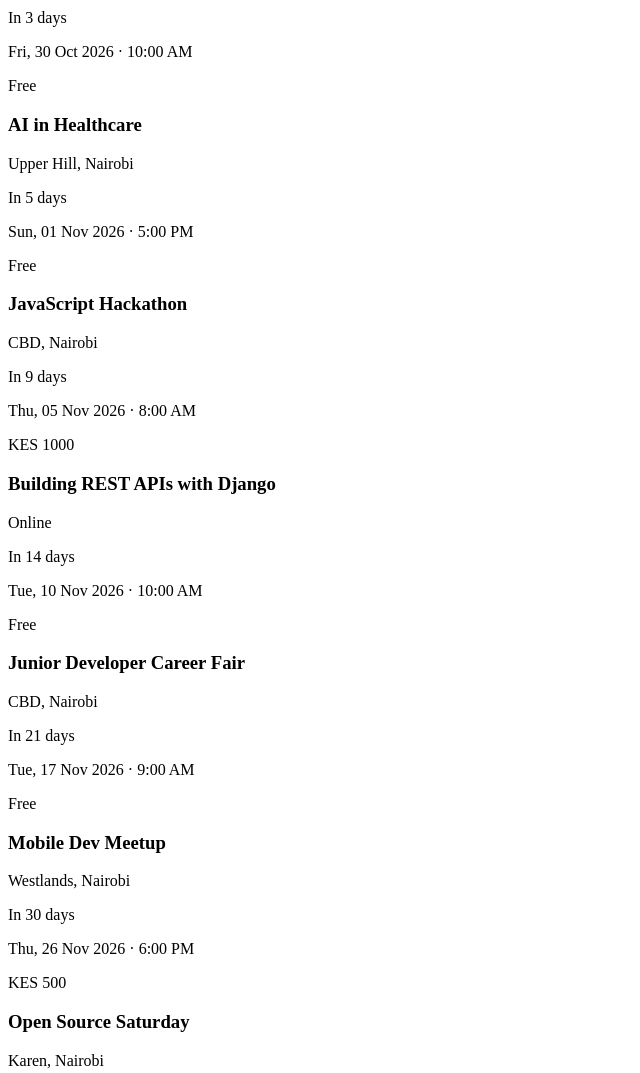
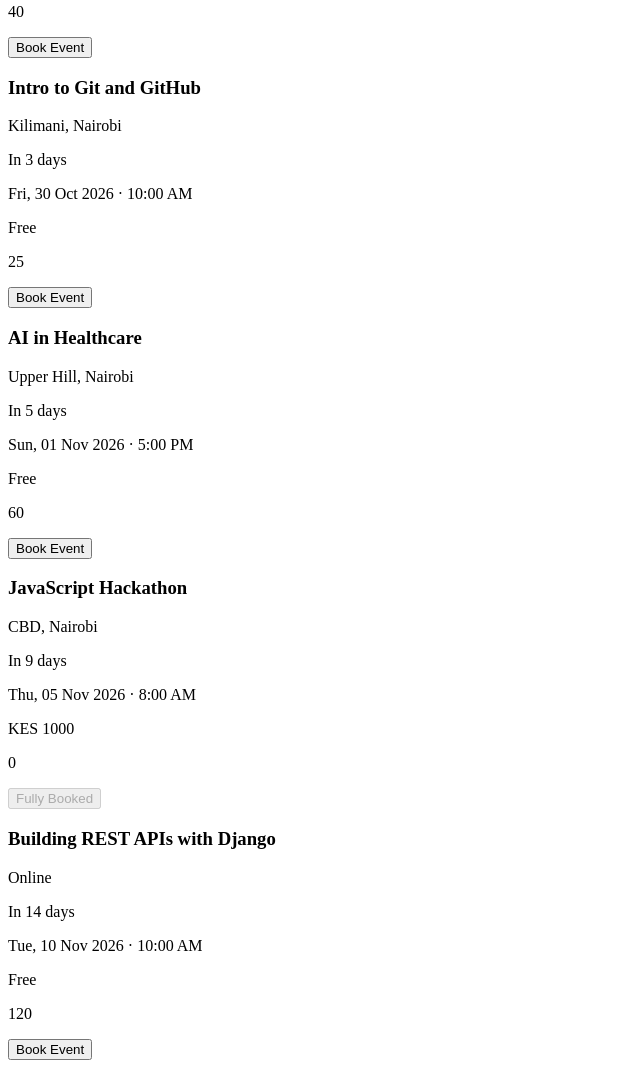
Before and after one commit to macklenton/events_board, a plain HTML site: page index.html in a window 1280 px wide. Shown: the part 1266-2339 px from the top of the page, without its empty margins (0-640 px from the left). Drawn offline with Linux system fonts and the light colour scheme.

Commit message:
Add function thats gets spots left and displays book button

```diff
--- a/index.html
+++ b/index.html
@@ -23,6 +23,7 @@
 
         <div id="upcoming-events"></div>
         <div id="past-events"></div>
+        <div id="container"></div>
 
         <p id="results-count"></p>
         <ul id="event-list"></ul>
--- a/script.js
+++ b/script.js
@@ -4,6 +4,7 @@
 const resultsCount = document.getElementById("results-count")
 const upcomingEvents = document.getElementById("upcoming-events");
 const pastEvents = document.getElementById("past-events")
+const bookbtn = document.getElementById("container")
 console.log("Upcoming summary:", upcomingSummary);
 console.log("Upcoming list:", upcomingList);
 console.log("Event list:", eventList);
@@ -228,10 +229,36 @@
 
 
 
+
+// SPOTS LEFT AND BUTTON
+function getspotsLeft(event){
+    if(event.spotsLeft >=1){
+
+
+        const myButton = document.createElement("button");
+        myButton.textContent = `Book Event`
+        myButton.disabled = false;
+        upcomingEvents.appendChild(myButton)
+        return event.spotsLeft
+
+
+    }else {
+        const myButton = document.createElement("button");
+        myButton.textContent = `Fully Booked`
+        myButton.disabled = true;
+        upcomingEvents.appendChild(myButton)
+        return event.spotsLeft
+
+
+    }
+
+}
+
 //DISPLAY ALL EVENTS
-upcomingEvents.textContent = `${totalUpComingEvents} upcoming events and ${totalPastEvents} past events`;
+upcomingEvents.textContent = `${totalUpComingEvents} upcoming events`;
 getupComingEvents.forEach((event, index)=>{
     const upcomingItems = document.createElement("div")
+
 
     const itemTitle = document.createElement("h3")
     itemTitle.textContent = event.title
@@ -255,10 +282,11 @@
     itemPrice.textContent = formatEeventPrice(event);
     upcomingItems.appendChild(itemPrice)
 
-    if(event.spotsLeft >= 1){
-        const nextItem = document.createElement("p")
-        nextItem.textContent = "Fully Booked"
-    }
+    const itemspotsLeft = document.createElement("p")
+    itemspotsLeft.textContent = getspotsLeft(event);
+    upcomingItems.appendChild(itemspotsLeft)
+
+
 
 
 
```
